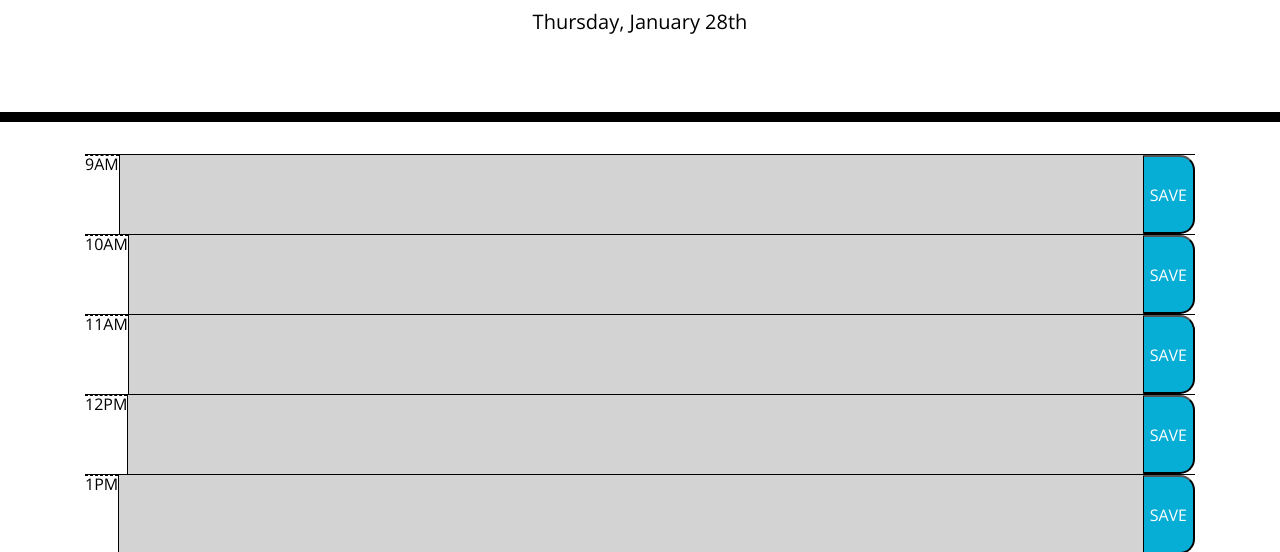
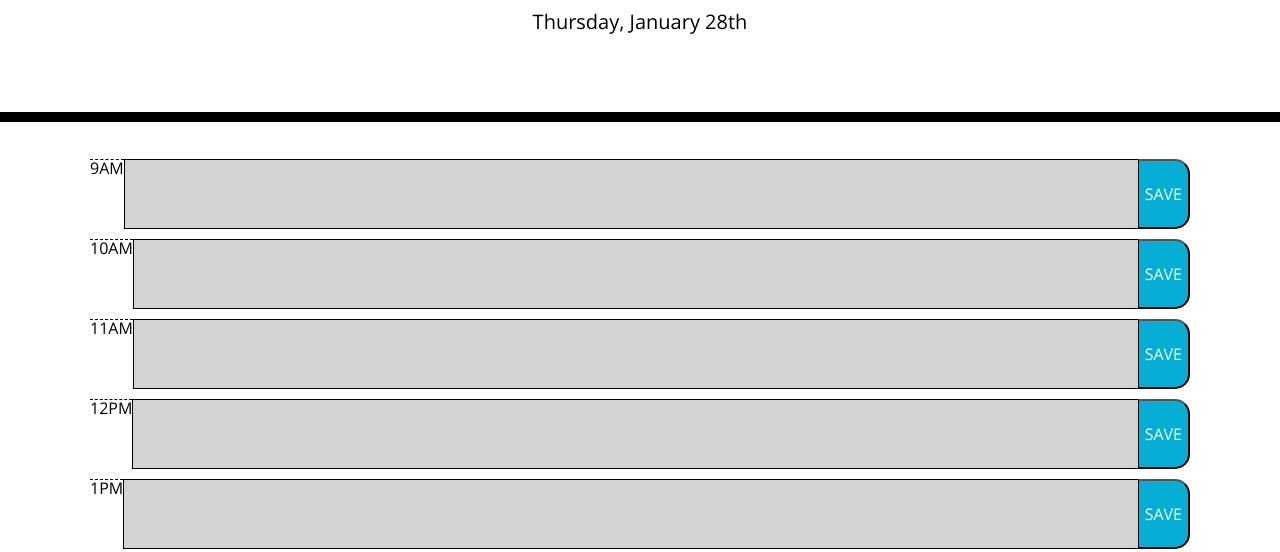
Before and after one commit to indervirsingh/Work-Day-Scheduler, a plain HTML site: page index.html in a window 1280 px wide. Shown: the part 182-734 px from the top of the page. Drawn offline with nearby package versions, Linux system fonts and the light colour scheme.

Commit message:
updated README, still not finished yet. Also updated the css which added some padding between rows and borders off certain elements

```diff
--- a/assets/css/style.css
+++ b/assets/css/style.css
@@ -10,6 +10,8 @@ textarea {
     resize: none;
     color: #000000;
     border-left: 1px solid black;
+    border-top: 1px solid black;
+    border-bottom: 1px solid black;
     padding: 10px;
     width: 100%;
 }
@@ -31,7 +33,7 @@ textarea {
     flex-direction: row;
     white-space: pre-wrap;
     height: 80px;
-    border-top: 1px solid black;
+    padding: 5px;
 }
 .hour {
     background-color: #ffffff;
```
Also changed, not shown: 1 other file.
